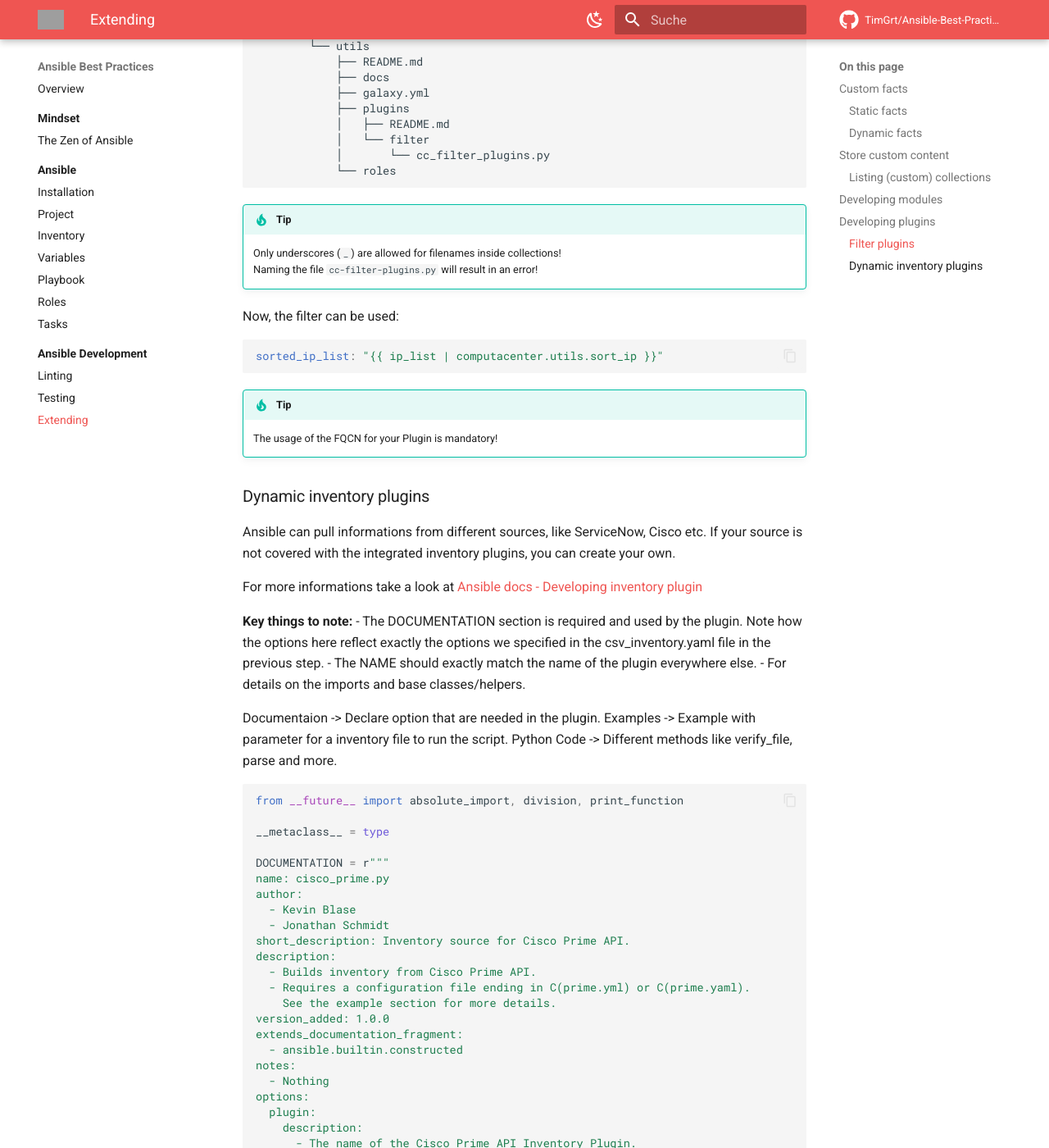
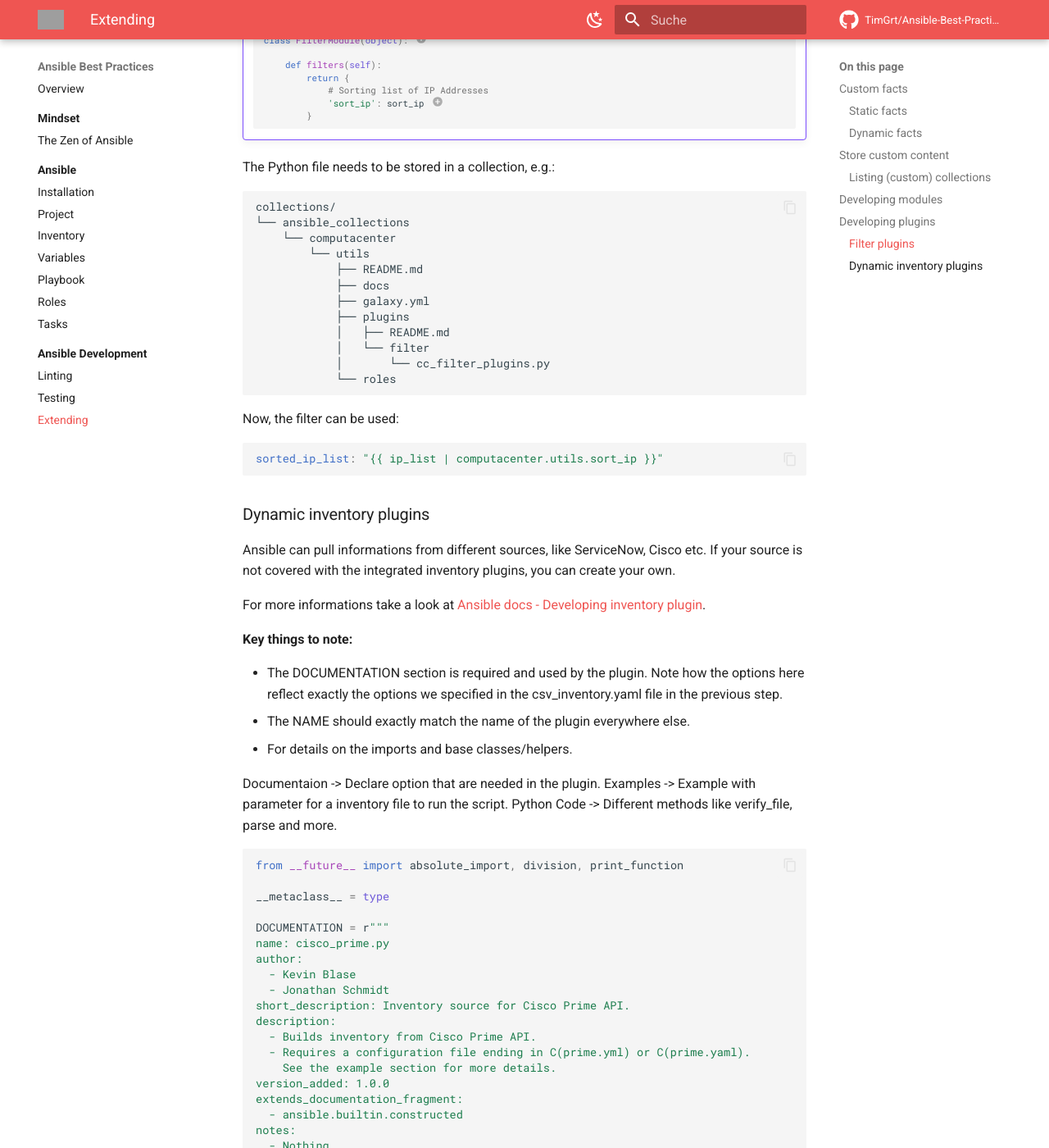
Before and after one commit to TimGrt/Ansible-Best-Practices, an MkDocs documentation site: the page built from docs/development/extending.md, in a window 1280 px wide and 1400 px high, scrolled down 6385 px. Shown: the whole window at 82% size. Built offline with MkDocs 1.6.1 and Material for MkDocs 9.7.7, drawn with Linux system fonts in a browser that asks for light colours; comment, search, counter and statistics services are not loaded; some of the changed text lies outside the part shown; grey boxes are pictures that could not be loaded.

Commit message:
Moved tips admonitions to other subsections to prevent duplication. Link to external documentation in separate tab. Fixed list rendering. Minor improvement to code blocks by separating them.

````diff
--- a/docs/development/extending.md
+++ b/docs/development/extending.md
@@ -342,29 +349,23 @@
             └── roles
 ```
 
-!!! tip
-    Only underscores (`_`) are allowed for filenames inside collections!
-    Naming the file `cc-filter-plugins.py` will result in an error!
-
 Now, the filter can be used:
 
 ```yaml
 sorted_ip_list: "{{ ip_list | computacenter.utils.sort_ip }}"
 ```
 
-!!! tip
-    The usage of the FQCN for your Plugin is mandatory!
-
 ### Dynamic inventory plugins
 
 Ansible can pull informations from different sources, like ServiceNow, Cisco etc. If your source is not covered with the integrated inventory plugins, you can create your own.
 
-For more informations take a look at [Ansible docs - Developing inventory plugin](https://docs.ansible.com/ansible/latest/dev_guide/developing_inventory.html)
+For more informations take a look at [Ansible docs - Developing inventory plugin](https://docs.ansible.com/ansible/latest/dev_guide/developing_inventory.html){:target="_blank"}.
 
 **Key things to note:**
-- The DOCUMENTATION section is required and used by the plugin. Note how the options here reflect exactly the options we specified in the csv_inventory.yaml file in the previous step.
-- The NAME should exactly match the name of the plugin everywhere else.
-- For details on the imports and base classes/helpers.
+
+* The DOCUMENTATION section is required and used by the plugin. Note how the options here reflect exactly the options we specified in the csv_inventory.yaml file in the previous step.
+* The NAME should exactly match the name of the plugin everywhere else.
+* For details on the imports and base classes/helpers.
 
 Documentaion -> Declare option that are needed in the plugin.
 Examples -> Example with parameter for a inventory file to run the script.
@@ -452,6 +453,7 @@
 ```
 
 The Python file needs to be stored in a collection, e.g.:
+
 ```bash
 collections/
 └── ansible_collections
@@ -464,20 +466,18 @@
             │       └── cc_dyn_inv_plugin.py
 ```
 
-To run this script, it needed a inventory file with the right entries, like the description at examples.
+To run this script, create a inventory file with the correct entries, as in the *examples* section of the inventory script.
+
+```yaml
+# inventory.yml
+plugin: custom.inventory.cisco_prime
+api_user: "user123"
+api_pass: "password123"
+api_host_url: "host.domain.tld"
+```
+
+Run your playbook, referencing the custom inventory plugin file:
 
 ```bash
-# inventory.yml
-    plugin: custom.inventory.cisco_prime
-    api_user: "user123"
-    api_pass: "password123"
-    api_host_url: "host.domain.tld"
-
-$ ansible-playbook -i inventory.yml main.yml
+ansible-playbook -i inventory.yml main.yml
 ```
-
-!!! tip
-    Only underscores (`_`) are allowed for filenames inside collections! Naming the file `cc-dyn-inv-plugin.py` will result in an error!
-
-!!! tip
-    The usage of the FQCN for your Plugin is mandatory!
````
Also changed, not shown: other parts of docs/development/extending.md (+8 -1 lines).
